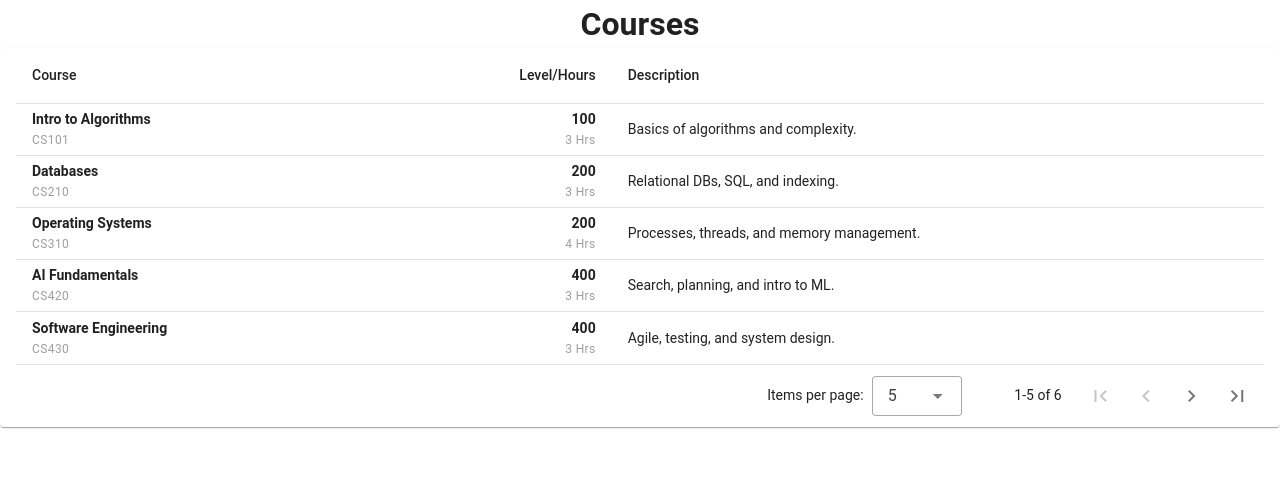
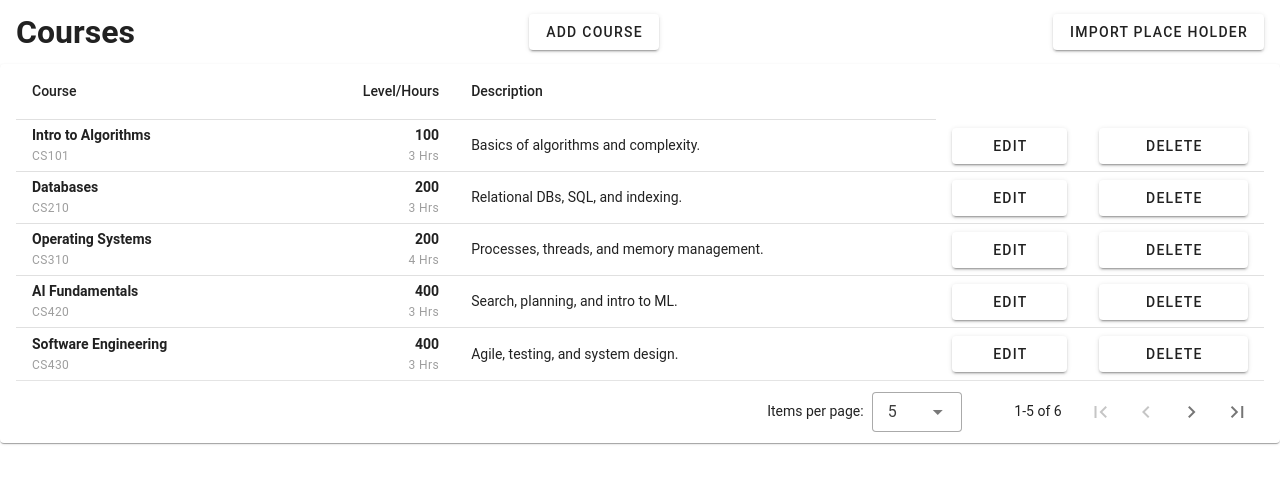
Before and after one commit to La-S/SE-IV-Website-Vue, a Vue app: page / in a window 1280 px wide. Shown: the top 484 px of the page. Built offline with nearby package versions, Linux system fonts and the light colour scheme; a small style sheet from the web is missing.

Commit message:
added buttons for CRUD operations, also placeholder for import modal

```diff
--- a/src/components/AddCoursePage.vue
+++ b/src/components/AddCoursePage.vue
@@ -1,6 +1,8 @@
 <template>
-  <header>
-    <h1 class="text-center">Courses</h1>
+  <header class="d-flex align-center justify-space-between px-4 py-2">
+    <h1 class="text-center my-0">Courses</h1>
+    <v-btn class="text-right" >Add Course</v-btn>
+    <v-btn class="text-right">Import Place Holder</v-btn>
   </header>
 
   <v-card class="mx-auto px-4">
@@ -23,14 +25,14 @@
             </div>
           </td>
           <td class="text-right">
-
             <strong>{{ item.level }}</strong>
             <div class="text-caption text-grey">
-            {{item.credits + " Hrs" }}
+              {{ item.credits + " Hrs" }}
             </div>
           </td>
-
           <td>{{ item.description }}</td>
+          <td><v-btn block>Edit</v-btn></td>
+          <td><v-btn block>Delete</v-btn></td>
         </tr>
       </template>
     </v-data-table-server>
@@ -44,7 +46,7 @@ const itemsPerPage = ref(5)
 const headers = ref([
   { title: 'Course', key: 'course' },
   { title: 'Level/Hours', key: 'credits', align: 'end' },
-  { title: 'Description', key: 'description'},
+  { title: 'Description', key: 'description' },
 ])
 
 const search = ref('')
@@ -69,7 +71,7 @@ async function fetchCourses({ page, itemsPerPage }) {
       const paginated = data.slice(start, end === -1 ? undefined : end)
 
       resolve({ items: paginated, total: data.length })
-    },)
+    }, 300)
   })
 }
 
@@ -81,4 +83,8 @@ function loadItems({ page, itemsPerPage, sortBy }) {
     loading.value = false
   })
 }
+
+function addCourse() {
+  console.log("Add Course clicked")
+}
 </script>
```
Lines whose indentation alone changed are shown as unchanged.
